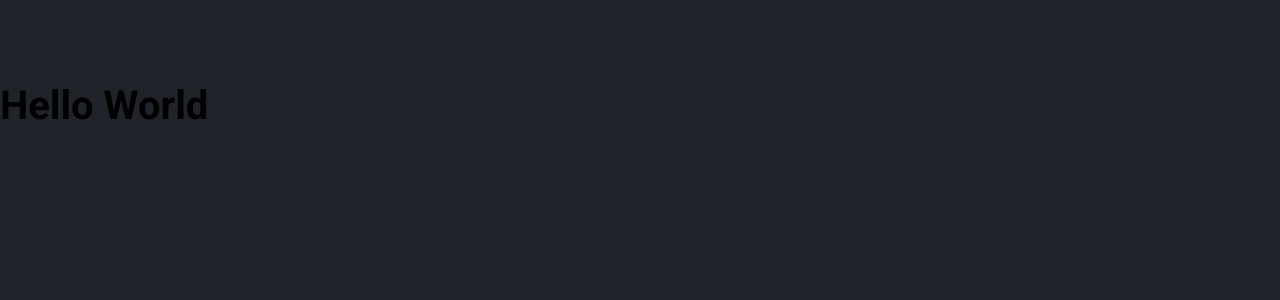
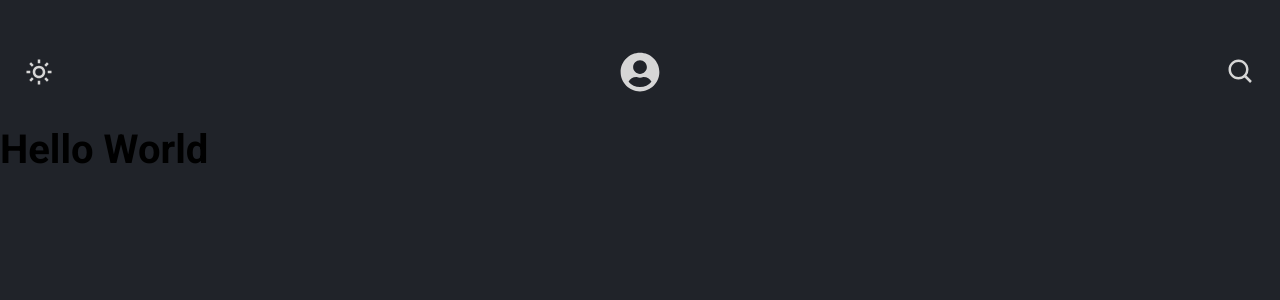
Before and after one commit to cassiorsfreitas/blog, a Next.js app: page / in a window 1280 px wide. Shown: the top 300 px of the page. Built offline with nearby package versions, Linux system fonts and the light colour scheme.

Commit message:
feat: createad MenuTop component; added icons sun, avatar and search; implemented switch light theme

```diff
--- a/package.json
+++ b/package.json
@@ -13,6 +13,7 @@
     "next-images": "^1.8.1",
     "react": "17.0.2",
     "react-dom": "17.0.2",
+    "react-icons": "^4.2.0",
     "styled-components": "^5.3.0"
   },
   "devDependencies": {
--- /dev/null
+++ b/src/components/molecules/MenuTop/index.tsx
@@ -0,0 +1,33 @@
+/* eslint-disable multiline-ternary */
+import React from 'react'
+import { FaUserCircle } from 'react-icons/fa'
+import { BiSun, BiMoon, BiSearch } from 'react-icons/bi'
+import { Container } from './styles'
+
+import { useGlobalContext } from '../../../contexts/globalContext'
+
+const MenuTop = () => {
+  const { isLight, setIsLight } = useGlobalContext()
+
+  return (
+    <Container>
+      {isLight ? (
+        <BiMoon
+          onClick={() => setIsLight !== undefined && setIsLight(!isLight)}
+          size={30}
+          className="theme-icon"
+        />
+      ) : (
+        <BiSun
+          onClick={() => setIsLight !== undefined && setIsLight(!isLight)}
+          size={30}
+          className="theme-icon"
+        />
+      )}
+      <FaUserCircle size={40} />
+      <BiSearch size={30} />
+    </Container>
+  )
+}
+
+export default MenuTop
--- /dev/null
+++ b/src/components/molecules/MenuTop/interface.ts
@@ -0,0 +1 @@
+export type MenuTopProps = {}
--- /dev/null
+++ b/src/components/molecules/MenuTop/styles.tsx
@@ -0,0 +1,13 @@
+import styled, { css } from 'styled-components'
+
+export const Container = styled.div`
+  ${({ theme }) => css`
+    display: flex;
+    width: 100%;
+    color: ${theme.colors.primary[1]};
+    justify-content: space-between;
+    align-items: center;
+    padding: 2rem 1.5rem;
+    position: relative;
+  `}
+`
--- a/src/components/templates/LayoutMobile/index.tsx
+++ b/src/components/templates/LayoutMobile/index.tsx
@@ -1,4 +1,5 @@
 import React from 'react'
+import MenuTop from '../../molecules/MenuTop'
 import { LayoutProps } from './interface'
 import { Container } from './styles'
 
@@ -8,11 +9,11 @@ import { Container } from './styles'
 const LayoutMobile = ({ children }: LayoutProps) => {
   return (
     <Container>
-      {/* <MenuBottom /> */}
+      <MenuTop />
 
       {children}
 
-      {/* <MenuTop /> */}
+      {/* <MenuBottom /> */}
     </Container>
   )
 }
--- a/src/components/templates/LayoutMobile/styles.tsx
+++ b/src/components/templates/LayoutMobile/styles.tsx
@@ -6,6 +6,6 @@ export const Container = styled.div`
     height: 100%;
     width: 100%;
     flex-direction: column;
-    padding-top: 80px;
+    padding-top: 20px;
   `}
 `
--- a/src/styles/default.ts
+++ b/src/styles/default.ts
@@ -18,7 +18,7 @@ export default {
   },
 
   colors: {
-    primary: ['#FFC72C', '#0866B7'],
+    primary: ['#FFC72C', '#D6D6D6'],
     secondary: ['#09c199', '#09C199BF'],
     paragraph: ['#404040', '#ffffff'],
     red: '#B81213',
--- a/src/styles/light.ts
+++ b/src/styles/light.ts
@@ -15,14 +15,14 @@ export default {
     }
   },
   colors: {
-    primary: ['#0866B7', '#cbcbcb'],
+    primary: ['#0866B7', '#494949'],
     secondary: ['#09c199', '#09C199BF'],
     paragraph: ['#fff', '#fafafa'],
     red: '#B81213',
     lightGray: '#cbcbcb',
     gray: '#8F8F8F',
     darkGray: '#2E2F42',
-    background: ['#333', '#222', '#555', '#333'],
+    background: ['#FFF', '#222', '#555', '#333'],
     footer: '#111',
     header: '#222',
     dropcard: '#1f1f1f',
```
Also changed, not shown: 1 other file (tests, documents, lock files or other folders).
